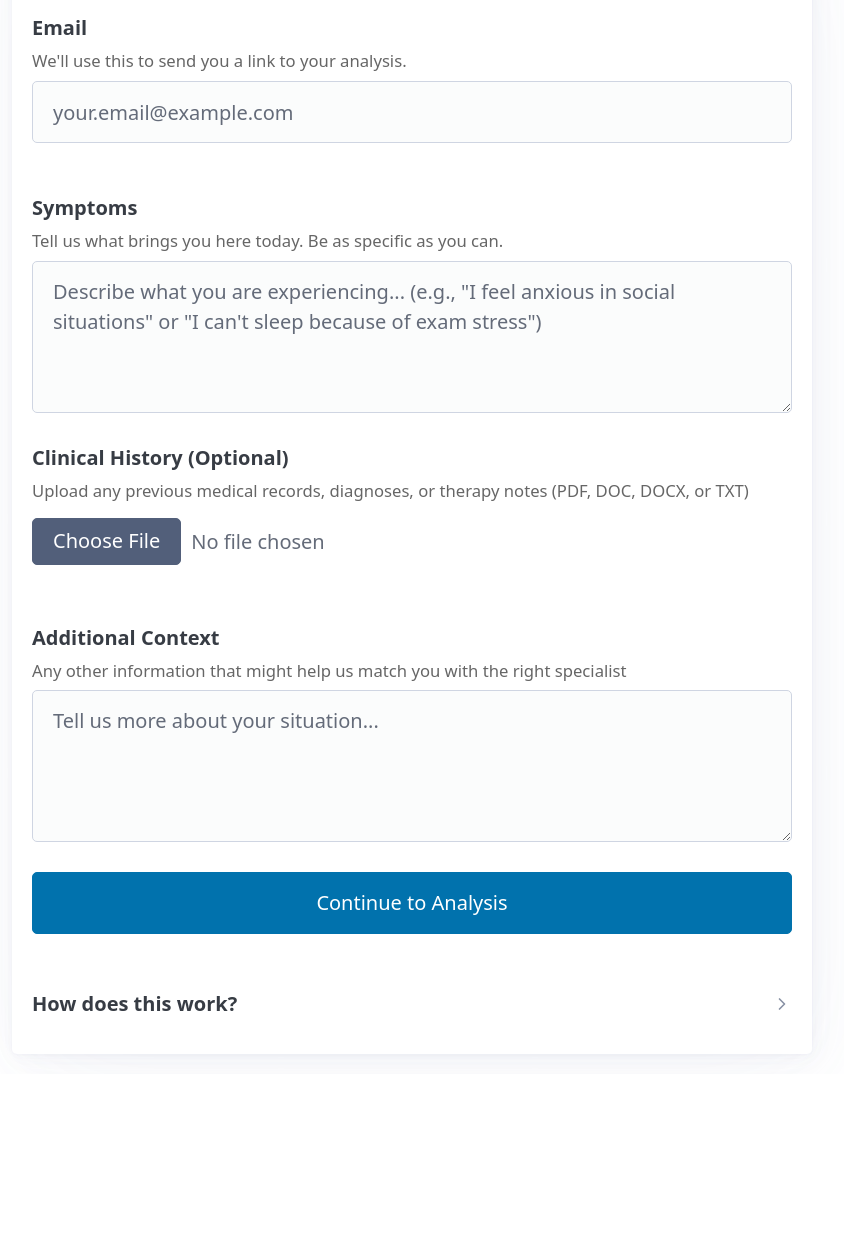
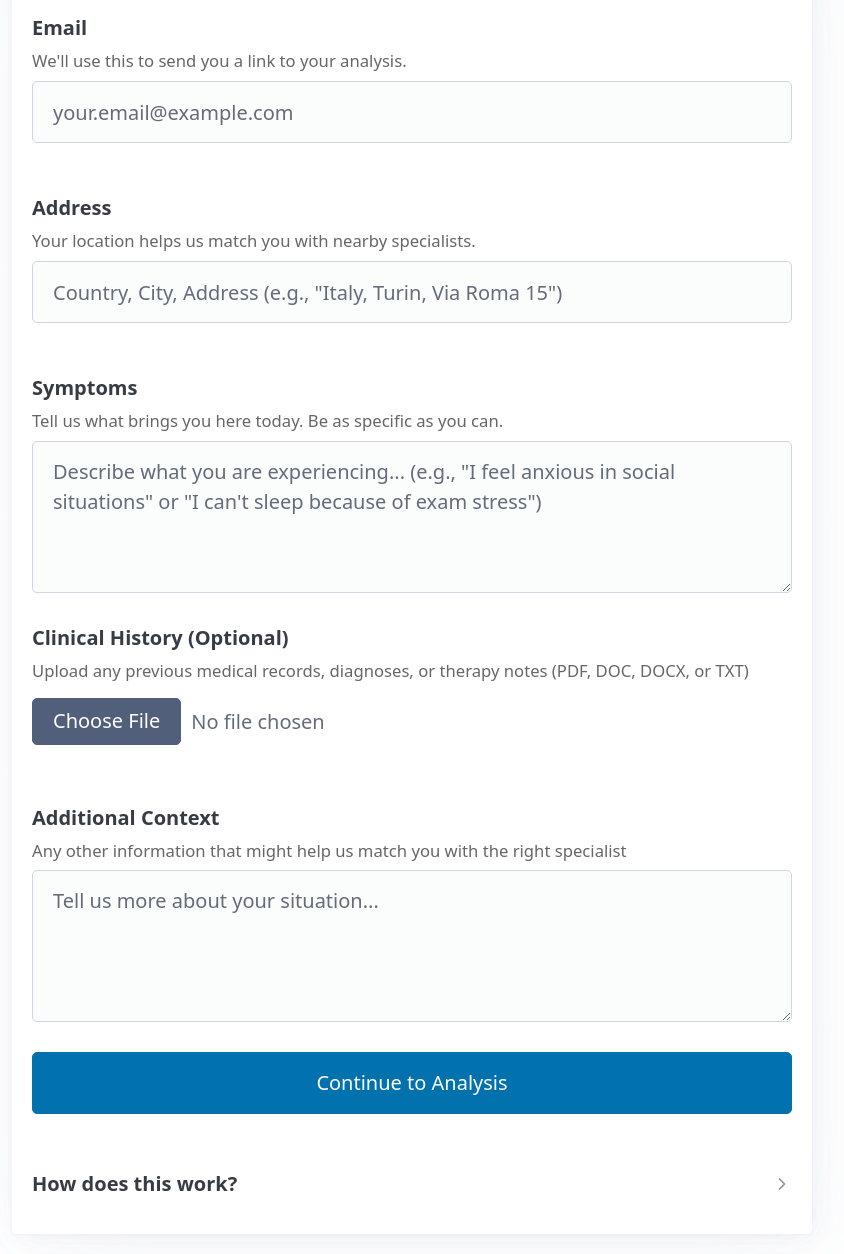
Before and after one commit to JuanPuyo1/reply-challenge, a Django app: page / in a window 1280 px wide. Shown: the part 244-1498 px from the top of the page, without its empty margins (228-1072 px from the left). Before the commit the page ends 1302 px from the top, so only its background shows below. Run offline with Django 5.2, Linux system fonts and the light colour scheme; some libraries are stand-ins or nearby versions.

Commit message:
adding address

```diff
--- a/core/forms.py
+++ b/core/forms.py
@@ -10,6 +10,17 @@ class HealthForm(forms.Form):
         }),
         help_text="We'll use this to send you a link to your analysis."
     )
+
+    address = forms.CharField(
+        label="Address",
+        required=True,
+        widget=forms.TextInput(attrs={
+            'class': 'form-control',
+            'placeholder': 'Country, City, Address (e.g., "Italy, Turin, Via Roma 15")'
+        }),
+        help_text="Your location helps us match you with nearby specialists."
+    )
+
     symptoms = forms.CharField(
         label="Symptoms",
         widget=forms.Textarea(attrs={
--- a/core/templates/core/health.html
+++ b/core/templates/core/health.html
@@ -69,7 +69,7 @@
             <a href="{% url 'core:doctor_recommendations' %}"
                role="button"
                style="background: linear-gradient(135deg, #667eea 0%, #764ba2 100%); flex: 1; min-width: 250px; text-align: center;">
-                👨‍⚕️ View Doctor Recommendations
+                View Doctor Recommendations
             </a>
             <a href="{% url 'core:health' %}"
                role="button"
@@ -93,6 +93,18 @@
             {{ form.email }}
             {% if form.email.errors %}
                 <small style="color: #c62828;">{{ form.email.errors.0 }}</small>
+            {% endif %}
+        </div>
+
+        <!-- Address Field -->
+        <div class="form-group" style="margin-bottom: 1.5rem;">
+            <label for="id_address">
+                <strong>{{ form.address.label }}</strong>
+                <small style="display: block; color: #666; margin-top: 0.25rem;">{{ form.address.help_text }}</small>
+            </label>
+            {{ form.address }}
+            {% if form.address.errors %}
+                <small style="color: #c62828;">{{ form.address.errors.0 }}</small>
             {% endif %}
         </div>
 
--- a/core/views.py
+++ b/core/views.py
@@ -29,6 +29,7 @@ class HealthView(View):
 
         if form.is_valid():
             email = form.cleaned_data['email']
+            address = form.cleaned_data['address']
             symptoms = form.cleaned_data['symptoms']
             clinical_history = form.cleaned_data.get('clinical_history')
             additional_context = form.cleaned_data.get('additional_context', '')
@@ -75,6 +76,7 @@ Standard processing bypassed for immediate response.
                 print("Running Second Agent: Deep Processing Analysis...")
                 unified_text = agent.process_full_submission(
                     email=email,
+                    address=address,
                     symptoms=symptoms,
                     additional_context=additional_context,
                     has_clinical_history=clinical_history is not None
@@ -93,6 +95,7 @@ Standard processing bypassed for immediate response.
                 request.session['triage_data'] = {
                     'submission_id': submission.id,
                     'email': email,
+                    'address': address,
                     'symptoms': symptoms,
                     'additional_context': additional_context,
                     'has_clinical_history': clinical_history is not None,
```
Also changed, not shown: core/services/gptapi.py (+5 -2 lines).
